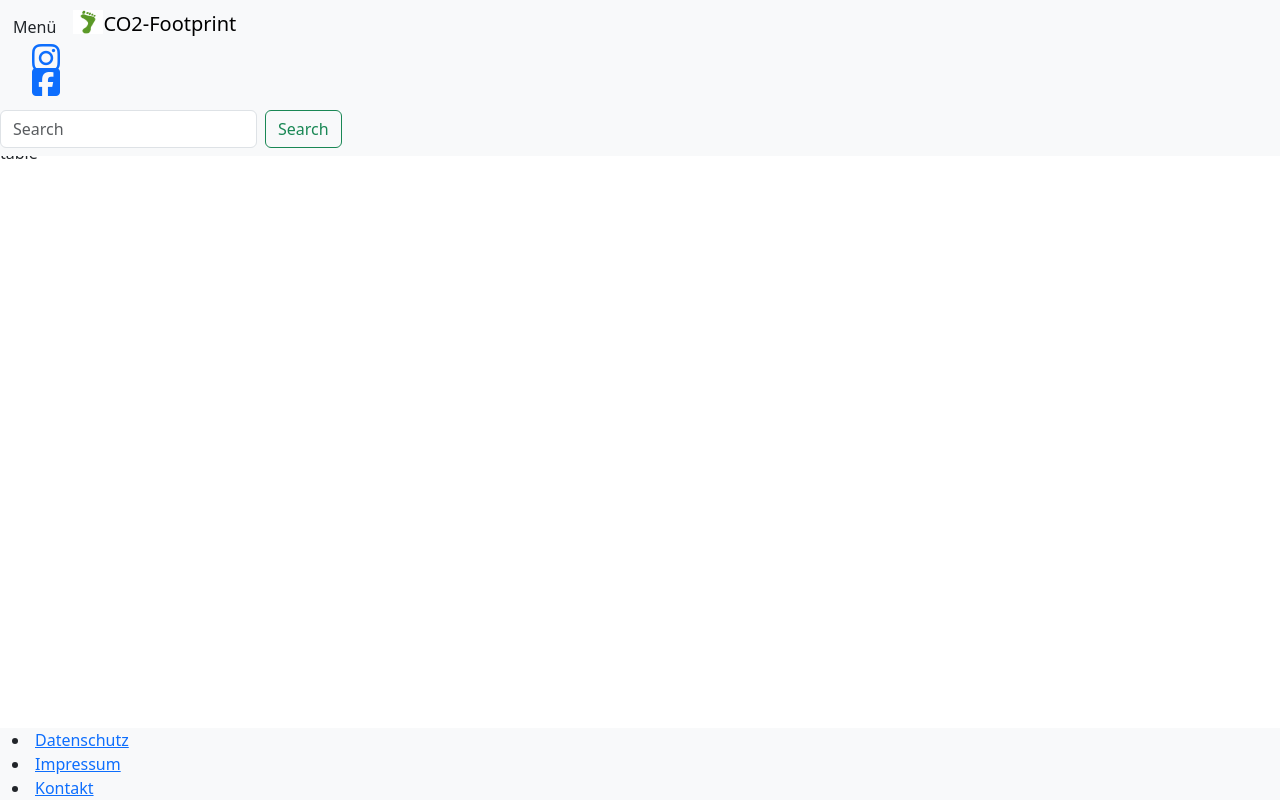
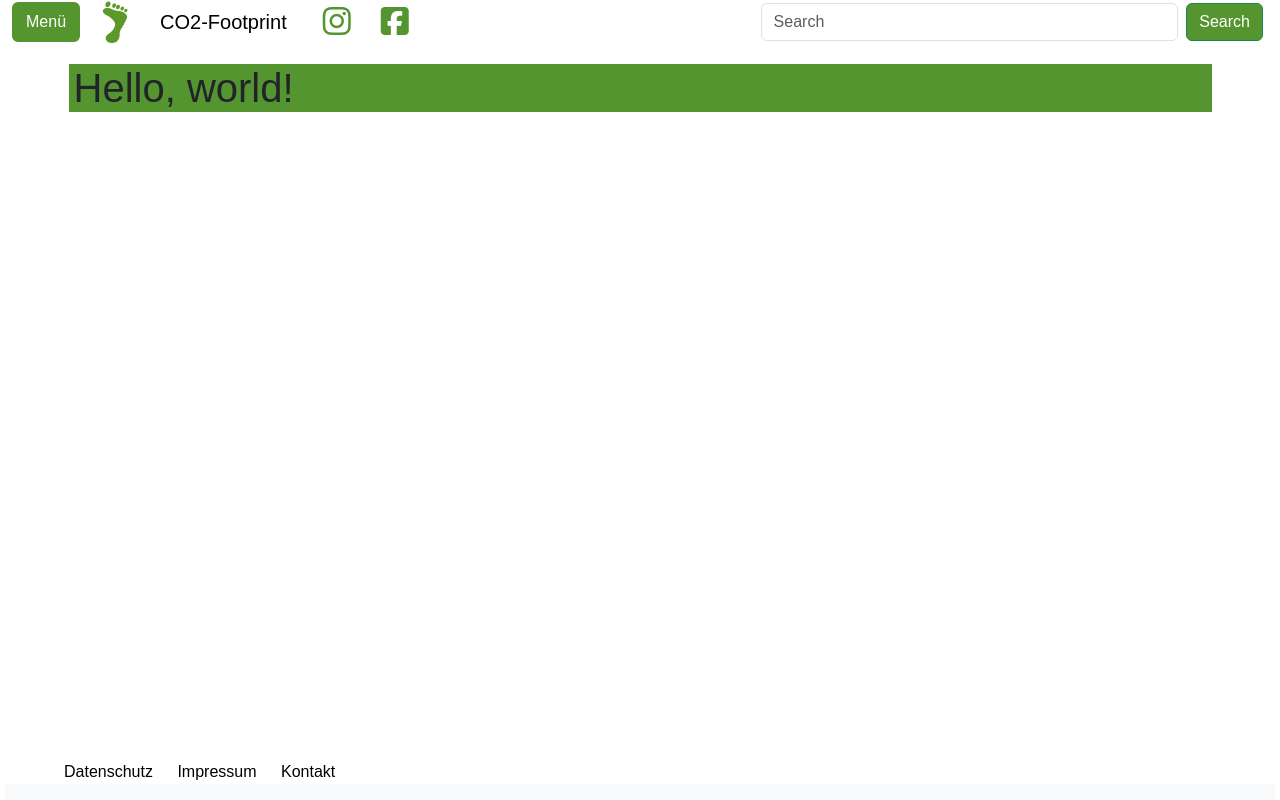
Before and after one commit to Alina040601/IPWA01---Fallstudie-1.1---CO2-Footprint, a plain HTML site: page index.html in a window 1280 px wide. Drawn offline with nearby package versions, Linux system fonts and the light colour scheme.

Commit message:
changed index.html and styles.css

```diff
--- a/index.html
+++ b/index.html
@@ -4,64 +4,60 @@
     <link rel="stylesheet" href="styles.css">
     <meta charset="utf-8">
     <meta name="viewport" content="width=device-width, initial-scale=1">
+    <title>Bootstrap demo</title>
     <link href="https://cdn.jsdelivr.net/npm/bootstrap@5.3.3/dist/css/bootstrap.min.css" rel="stylesheet"
     integrity="sha384-QWTKZyjpPEjISv5WaRU9OFeRpok6YctnYmDr5pNlyT2bRjXh0JMhjY6hW+ALEwIH" crossorigin="anonymous">
-    <title>CO2-Footprint</title>
-    </head>
-<header id="header">
-    <main>
-        <nav name="navbar-top" class="navbar fixed-top bg-body-tertiary">
-            <div name="navbar-top">
-                <nav name="offcanvas">
-                    <button name="offcanvas-btn" class="btn" type="button" data-bs-toggle="offcanvas" data-bs-target="#offcanvasScrolling"
-                    aria-controls="offcanvasScrolling">Menü</button>
-                    <div class="offcanvas offcanvas-start" data-bs-scroll="true" data-bs-backdrop="true" tabindex="-1" id="offcanvasScrolling"
-                    aria-labelledby="offcanvasScrollingLabel">
+<header>
+    <nav id="header-nav" class="navbar fixed-top bg-body-tertiary">
+        <div id="header-div" class="container-fluid">
+            <button id="offcanvas-btn" class="btn btn-primary" type="button" data-bs-toggle="offcanvas" data-bs-target="#offcanvasWithBothOptions" aria-controls="offcanvasWithBothOptions">Menü</button>
+                <div class="offcanvas offcanvas-start" data-bs-scroll="true" tabindex="-1" id="offcanvasWithBothOptions" aria-labelledby="offcanvasWithBothOptionsLabel">
                 <div class="offcanvas-header">
-                        <img src="co2-1076818_1280.jpg" alt="CO2-Footprint Logo" width="50"
-                        height="44" id="offcanvasScrollingLabel">CO2-Footprint
+                    <img id="menu-logo" src="co2-1076818_1280.jpg" alt="Logo" width="50"
+                        height="44" id="offcanvasScrollingLabel" href="index.html">
+                        <h5 class="offcanvas-title" id="offcanvasWithBothOptionsLabel">CO2-Footprint</h5>
+
                     <button type="button" class="btn-close" data-bs-dismiss="offcanvas" aria-label="Close"></button>
                 </div>
-                    <div class="offcanvas-body">
+                <div id="menu" class="offcanvas-body">
                     <ul>
-                            <li><a name="menu-link" href="index.html">Home</a></li>
-                            <li><a name="menu-link" href="footprint.html">Der CO2-Footprint im globalen Vergleich</a></li>
-                            <li><a name="menu-link" href="CO2.html">Was ist CO2?</a></li>
-                            <li><a name="menu-link" href="howtohelp.html">Was können wir tun?</a></li>
+                        <li id="menu-links"><a id="menu-link" href="index.html">Home</a></li>
+                        <li id="menu-links"><a id="menu-link" href="footprint.html">Der CO2-Footprint im globalen Vergleich</a></li>
+                        <li id="menu-links"><a id="menu-link" href="CO2.html">Was ist CO2?</a></li>
+                        <li id="menu-links"><a id="menu-link" href="howtohelp.html">Was können wir tun?</a></li>
                     </ul>
                 </div>
                 </div>
-                <a class="navbar-brand" href="index.html">
-                    <img src="co2-1076818_1280.jpg" alt="Logo" width="30" height="24" class="d-inline-block align-text-top">CO2-Footprint</a>
-                <ul>
-                    <li><a name="socials" href="https://www.instagram.com/CO2-Footprint"><i class="fa-brands fa-instagram fa-2xl"></i></a></li>
-                    <li><a name="socials" href="https://www.facebook.com/CO2-Footprint"><i class="fa-brands fa-square-facebook fa-2xl"></i></a></li>
-                </ul>
-                <form class="d-flex" role="search" id="form-search">
+                <a href="index.html" id="logo"><img src="co2-1076818_1280.jpg" alt="Logo" width="50" height="44"></a>
+                <li id="nav-links"><a id="navbar-brand" class="navbar-brand" href="index.html">CO2-Footprint</a></li>
+                <li id="nav-links"><a id="nav-link" href="https://www.instagram.com/CO2-Footprint"><i class="fa-brands fa-instagram fa-2xl"></i></a></li>
+                <li id="nav-links"><a id="nav-link" href="https://www.facebook.com/CO2-Footprint"><i class="fa-brands fa-square-facebook fa-2xl"></i></a></li>
+                <div id="nav-div">
+                </div>
+            <form id="searchbar" class="d-flex" role="search">
                 <input class="form-control me-2" type="search" placeholder="Search" aria-label="Search">
-                <button class="btn btn-outline-success" type="submit">Search</button>
+                <button id="search-btn" class="btn btn-outline-success" type="submit">Search</button>
             </form>
         </div>
       </nav>
-    </main>
 </header>
 </head>
-  <body id="body">
-    <h1>CO2-Footprint</h1>
-    <table class="table table-hover">
-        table
-      </table>
+  <body>
+    <main id="main-content">
+        <h1>Hello, world!</h1>
+    </main>
     <script src="script.js" defer></script>
     <script src="https://kit.fontawesome.com/ec0559a3b6.js" crossorigin="anonymous"></script>
-    <script src="https://cdn.jsdelivr.net/npm/bootstrap@5.3.3/dist/js/bootstrap.bundle.min.js"
-    integrity="sha384-YvpcrYf0tY3lHB60NNkmXc5s9fDVZLESaAA55NDzOxhy9GkcIdslK1eN7N6jIeHz" crossorigin="anonymous"></script>
+    <script src="https://cdn.jsdelivr.net/npm/bootstrap@5.3.3/dist/js/bootstrap.bundle.min.js" integrity="sha384-YvpcrYf0tY3lHB60NNkmXc5s9fDVZLESaAA55NDzOxhy9GkcIdslK1eN7N6jIeHz" crossorigin="anonymous"></script>
   </body>
   <footer>
     <nav class="footer fixed-bottom bg-body-tertiary">
-        <div class="container-fluid">
-         <li><a class="footer-link" href="privacy.html">Datenschutz</a></li>
-         <li><a class="footer-link" href="imprint.html">Impressum</a></li>
-         <li><a class="footer-link" href="contact.html">Kontakt</a></li>
+        <div id="footer-div" class="container-fluid">
+            <ul>
+                <li id="footer-links"><a id="footer-link" href="privacy.html">Datenschutz</a></li>
+                <li id="footer-links"><a id="footer-link" href="imprint.html">Impressum</a></li>
+                <li id="footer-links"><a id="footer-link" href="contact.html">Kontakt</a></li>
+            </ul>
         </div>
     </nav>
   </footer>
--- a/styles.css
+++ b/styles.css
@@ -1,20 +1,102 @@
-#header {
-    display: flex;
-    justify-content: space-between;
-    align-items: center;
-    padding: 10px;
-    background-color: white;
+* {
+    box-sizing: border-box;
+    margin-left: 5px;
+    margin-right: 5px;
+    font-family: 'Ubuntu', sans-serif;
+    font-weight: 400;
+    font-style: normal;
 }
 
-#body {
-    padding-top: 65px;
-    padding-bottom: 65px;
+body {
+    width: 100%;
+    line-height: 2em;
+    font-size: large;
+    justify-content: center;
+}
+
+main {
+    margin: 5%;
+    background-color: rgb(85, 149, 48);
 }
 
 ul {
     list-style-type: none;
 }
 
-.offcanvas-btn {
+i {
+    width: 100%;
+    height: auto;
+    color: rgb(85, 149, 48);
+}
+
+i:hover {
+    color: rgb(30, 80, 0);
+}
+
+#header-nav {
     display: inline;
+    justify-content: space-between;
+    align-items: center;
+    padding: 0;
+    margin: 0;
 }
+
+#header-div {
+    background-color: white;
+}
+
+#nav-links {
+    display: inline-block;
+}
+
+#nav-link {
+    text-decoration: none;
+}
+
+#searchbar {
+    margin-left: auto;
+    display: inline-block;
+    width: 40%;
+}
+
+#search-btn {
+    background-color: rgb(85, 149, 48);
+    color: white;
+}
+
+#offcanvas-btn {
+    background-color: rgb(85, 149, 48);
+    border: 2px solid rgb(85, 149, 48);
+}
+
+#menu-links {
+    display: block;
+    padding-bottom: 10px;
+    padding-left: 0px;
+}
+
+#menu-link {
+    display: block;
+    text-decoration: none;
+    color: black;
+}
+
+#menu-link:hover {
+    background-color: rgb(85, 149, 48);
+}
+
+#footer-div {
+    background-color: white;
+}
+#footer-links {
+    display: inline-block;
+}
+
+#footer-link {
+    text-decoration: none;
+    color: black;
+}
+
+#footer-link:hover {
+    color: rgb(85, 149, 48);
+}
```
Lines whose indentation alone changed are shown as unchanged.
